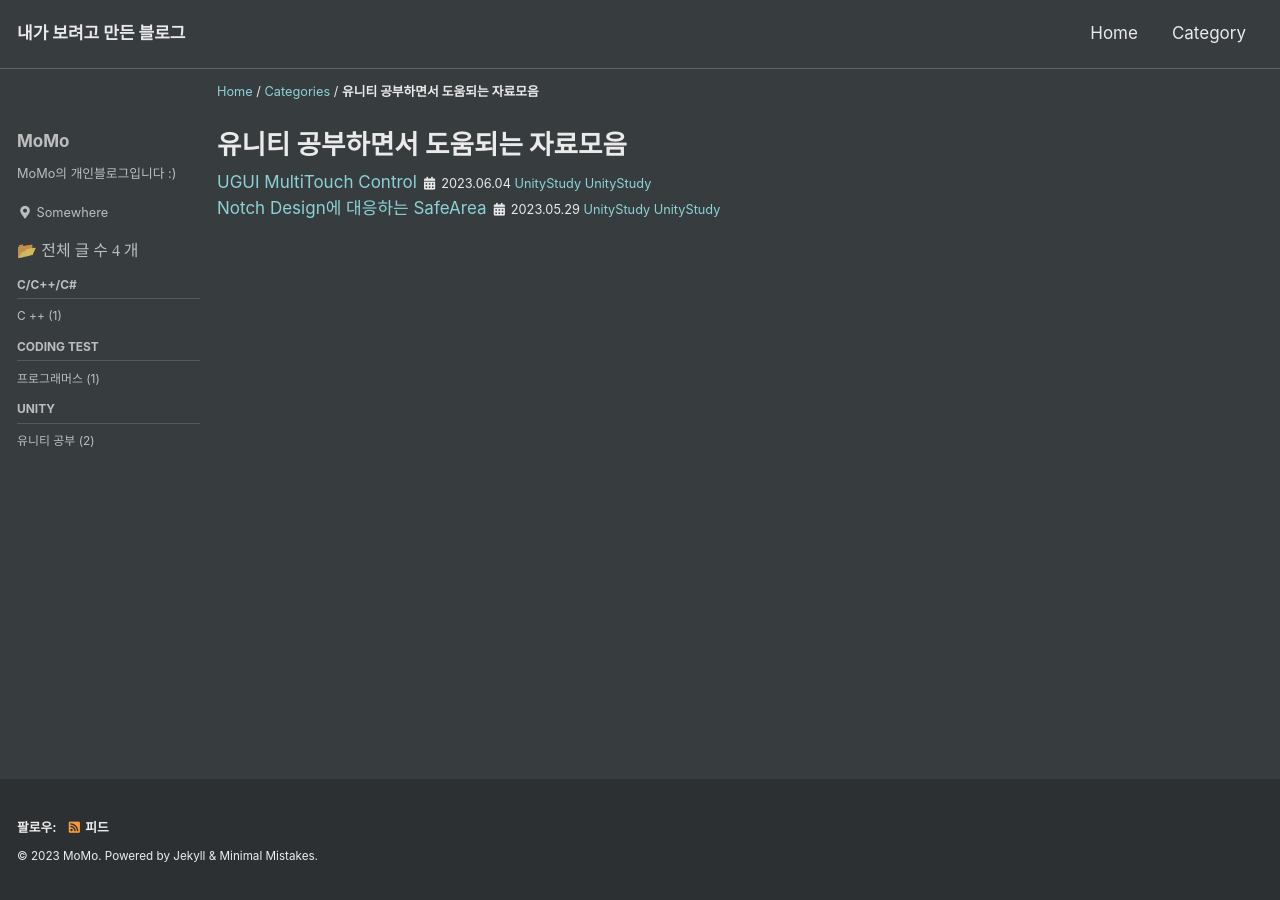
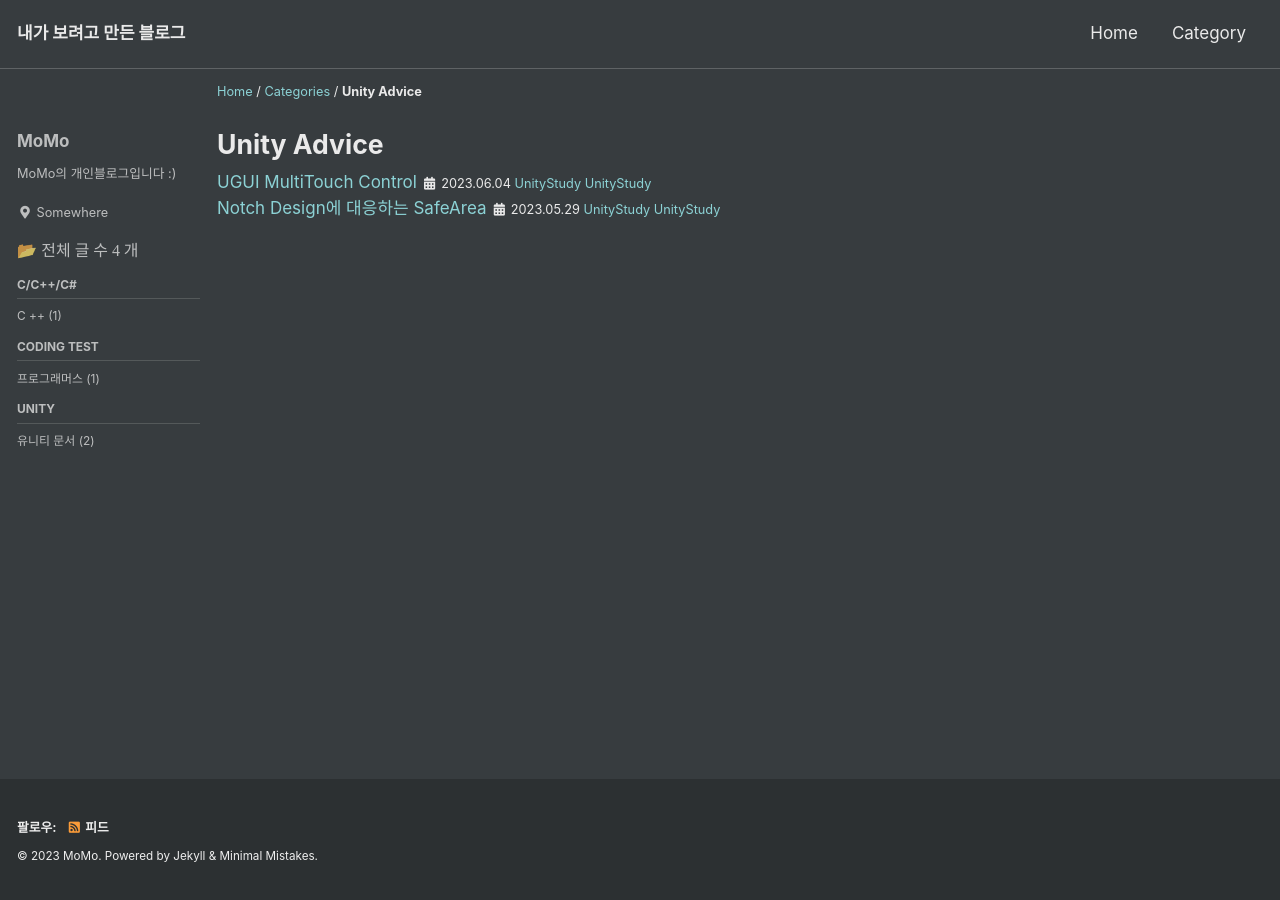
Before and after one commit to Jhyunmo/Jhyunmo.github.io, a Jekyll site: the page built from _pages/categories/category-unity.markdown, in a window 1280 px wide. Built offline with Jekyll 4.4.1, drawn with Linux system fonts in a browser that asks for light colours; cached includes are drawn as plain includes.

Commit message:
category update

```diff
--- a/_includes/nav_list_main
+++ b/_includes/nav_list_main
@@ -56,7 +56,7 @@
             <ul>
                 {% for category in site.categories %}
                     {% if category[0] == "UnityStudy" %}
-                        <li><a href="/categories/unitystudy" class="">유니티 공부 ({{category[1].size}})</a></li>
+                        <li><a href="/categories/unitystudy" class="">유니티 문서 ({{category[1].size}})</a></li>
                     {% endif %}
                 {% endfor %}
             </ul>
--- a/_pages/categories/category-unity.markdown
+++ b/_pages/categories/category-unity.markdown
@@ -1,5 +1,5 @@
 ---
-title: "유니티 공부하면서 도움되는 자료모음"
+title: "Unity Advice"
 layout: archive
 permalink: categories/unitystudy
 author_profile: true
```
